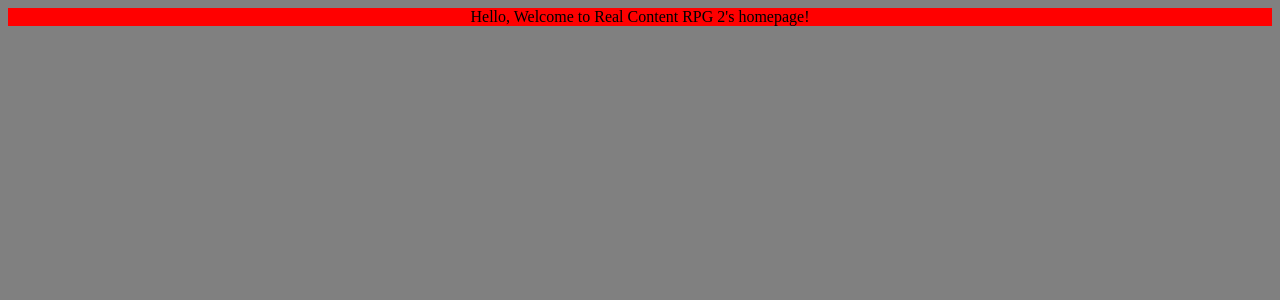
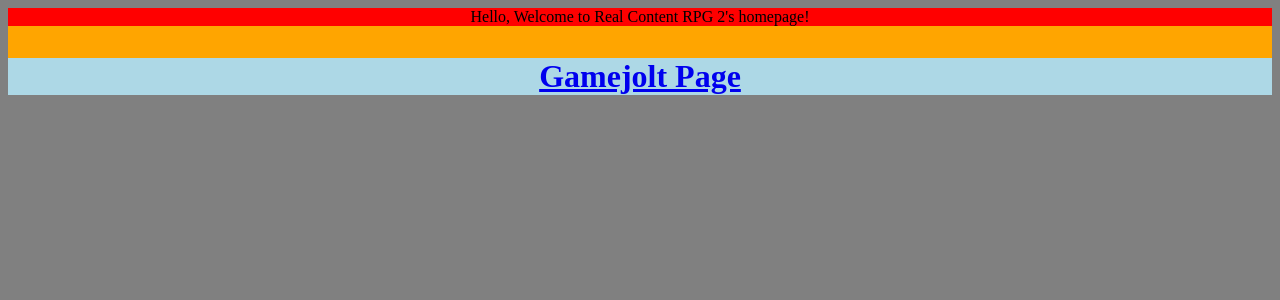
Before and after one commit to thecody117/Test_Websites, a PHP site: page / in a window 1280 px wide. Shown: the top 300 px of the page. Run offline with PHP 8.4, Linux system fonts and the light colour scheme.

Commit message:
Added Content to pages.

```diff
--- a/index.html
+++ b/index.html
@@ -10,5 +10,7 @@
 <div class="info">
 Hello, Welcome to Real Content RPG 2's homepage!
 </div>
+<div class="content">
+<h1><p><a href="http://gamejolt.com/games/real-content-rpg-2/91998">Gamejolt Page</a></h1>
 </div>
 </body>
--- a/style.css
+++ b/style.css
@@ -11,3 +11,9 @@ div.info {
 	font:Times New Roman;
 	text-align:center;
 }
+div.content {
+	background-color:lightblue;
+	float:none;
+	clear:both;
+	text-align:center;
+}
```
